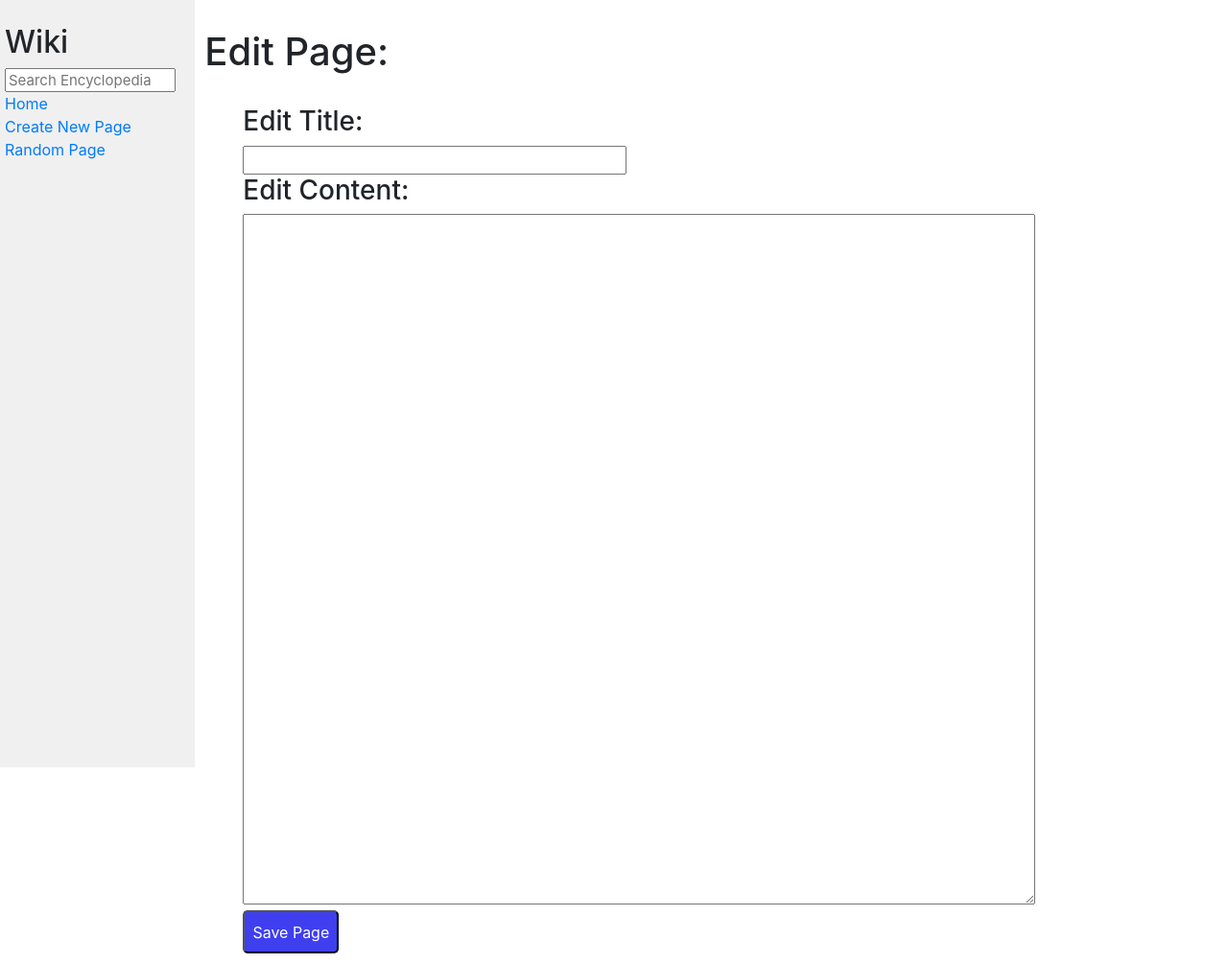
After one commit to allforthe64/web50, a Django app: page /wiki/edit/1 in a window 1280 px wide. The commit adds this page. Shown: the whole page at 96% size. Run offline with Django 3.2, Linux system fonts and the light colour scheme; some libraries are stand-ins or nearby versions.

Commit message:
edit function is almost done

```diff
--- /dev/null
+++ b/wiki/encyclopedia/templates/encyclopedia/edit.html
@@ -0,0 +1,33 @@
+{% extends "encyclopedia/layout.html" %}
+
+{% block title %}
+    Edit Page
+{% endblock %}
+
+{% block body %}
+    <h1 style="margin: left 40px;">Edit Page:</h1>
+    <br>
+    {% if message %}
+        <h4>{{message}}</h4>
+    {% endif %}
+
+    <form method="POST">
+        {% csrf_token %}
+        <!--Title creation-->
+        <div style="margin-left: 40px;">
+            <h3>Edit Title:</h3>
+            <input type="text" name="title" style="width: 400px; height:30px;">
+        </div>
+
+        <!--text area-->
+        <div style="margin-left: 40px">
+            <h3>Edit Content:</h3>
+            <textarea name="newPageContents" rows="4" cols="50"></textarea>
+        </div>
+
+
+        <button type="submit" class="searchButton">Save Page</button>
+
+    </form>
+
+{% endblock %}
--- a/wiki/encyclopedia/urls.py
+++ b/wiki/encyclopedia/urls.py
@@ -6,6 +6,7 @@ urlpatterns = [
     path("", views.index, name="index"),
     path("wiki/<str:targetPage>", views.entry, name="entry"),
     path("search/<str:targetPage>", views.entry, name="search"),
-    path("/new", views.new, name="new"),
-    path("/random", views.random, name="random")
+    path("new", views.new, name="new"),
+    path("random", views.random, name="random"),
+    path("wiki/edit/<str:pageTitle>", views.edit, name="edit")
 ]
--- a/wiki/encyclopedia/views.py
+++ b/wiki/encyclopedia/views.py
@@ -62,14 +62,22 @@ def entry(request, targetPage):
         pageContent = util.get_entry(targetPage)
         mark = Markdown()
 
+        possiblePages = ["CSS", "Django", "Git", "HTML", "Python", "The dog doin"]
+        if targetPage in possiblePages:
+            titleMissing = False
+        else:
+            titleMissing = True
+
+
         #check to see if a result was found
         if pageContent == None:
             return render(request, "encyclopedia/error.html")
         #if result was found render the page
         else:
-            print(mark.convert(pageContent))
             return render(request, "encyclopedia/Entry.html", {
-                "pageContent": mark.convert(pageContent)
+                "pageContent": mark.convert(pageContent),
+                "titleMissing": titleMissing,
+                "title": targetPage
             })
 
     else:
@@ -148,3 +156,6 @@ def random(request):
 
     target = choice(pages)
     return HttpResponseRedirect(f"wiki/{target}")
+
+def edit(request, pageTitle):
+    return render(request, "encyclopedia/edit.html")
```
Also changed, not shown: wiki/encyclopedia/templates/encyclopedia/Entry.html (+8 -0 lines), wiki/entries/Chris Cornell.md (added, +1 -0 lines), wiki/entries/The Matterhorn.md (added, +1 -0 lines), wiki/entries/The dog doin.md (+2 -0 lines).
